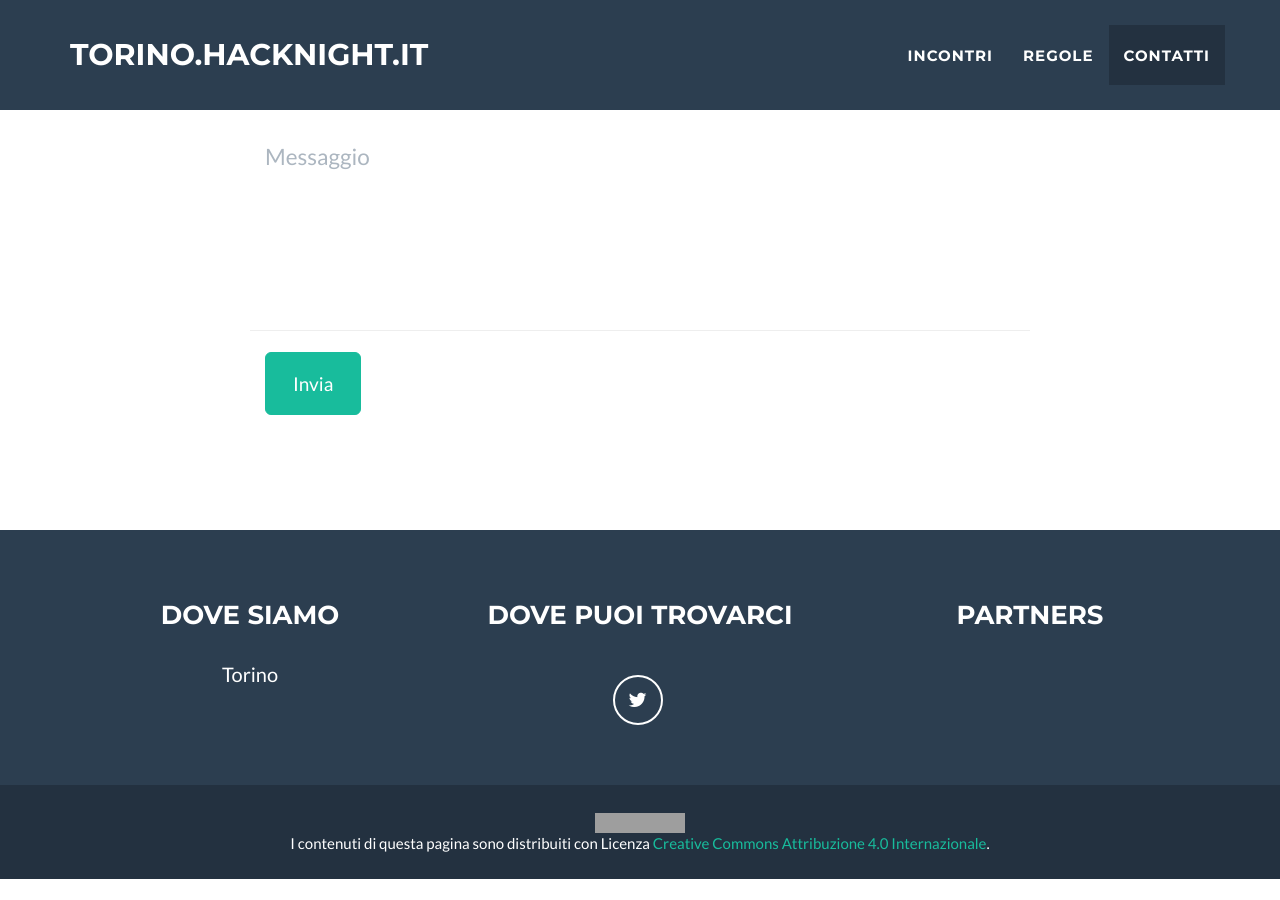
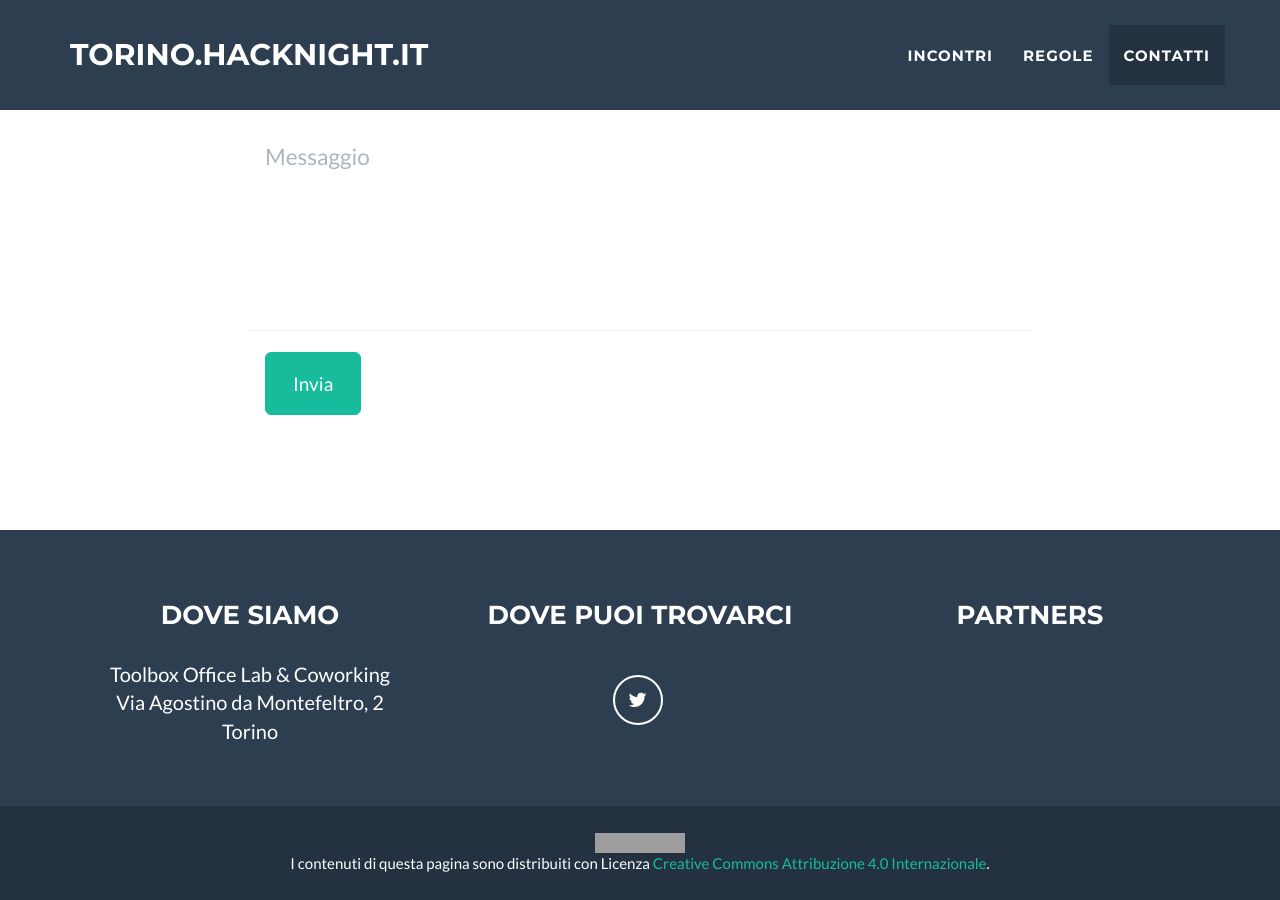
Before and after one commit to tohacknight/tohacknight.github.io, a Jekyll site: the page built from index.html, in a window 1280 px wide and 900 px high, scrolled down 2020 px. Built offline with Jekyll 4.4.1, drawn with Linux system fonts in a browser that asks for light colours; nearby versions of some CDN libraries; before the commit the page ends 2899 px from its top, so only the background shows below that; grey boxes are pictures that could not be loaded.

Commit message:
Update address
While at it use proper english for address variable name

```diff
--- a/_config.yml
+++ b/_config.yml
@@ -37,6 +37,8 @@ social:
 
 # Postal address (add as many lines as necessary)
 address:
+  - line: Toolbox Office Lab & Coworking
+  - line: Via Agostino da Montefeltro, 2
   - line: Torino
 
 # Credits content
--- a/_includes/footer.html
+++ b/_includes/footer.html
@@ -6,8 +6,8 @@
                     <div class="footer-col col-md-4">
                         <h3>{{ site.footer.location }}</h3>
                         <p>
-                            {% for adress in site.address %}
-                                {{ adress.line }} <br>
+                            {% for address in site.address %}
+                                {{ address.line }} <br>
 		                    {% endfor %}
                         </p>
                     </div>
```
